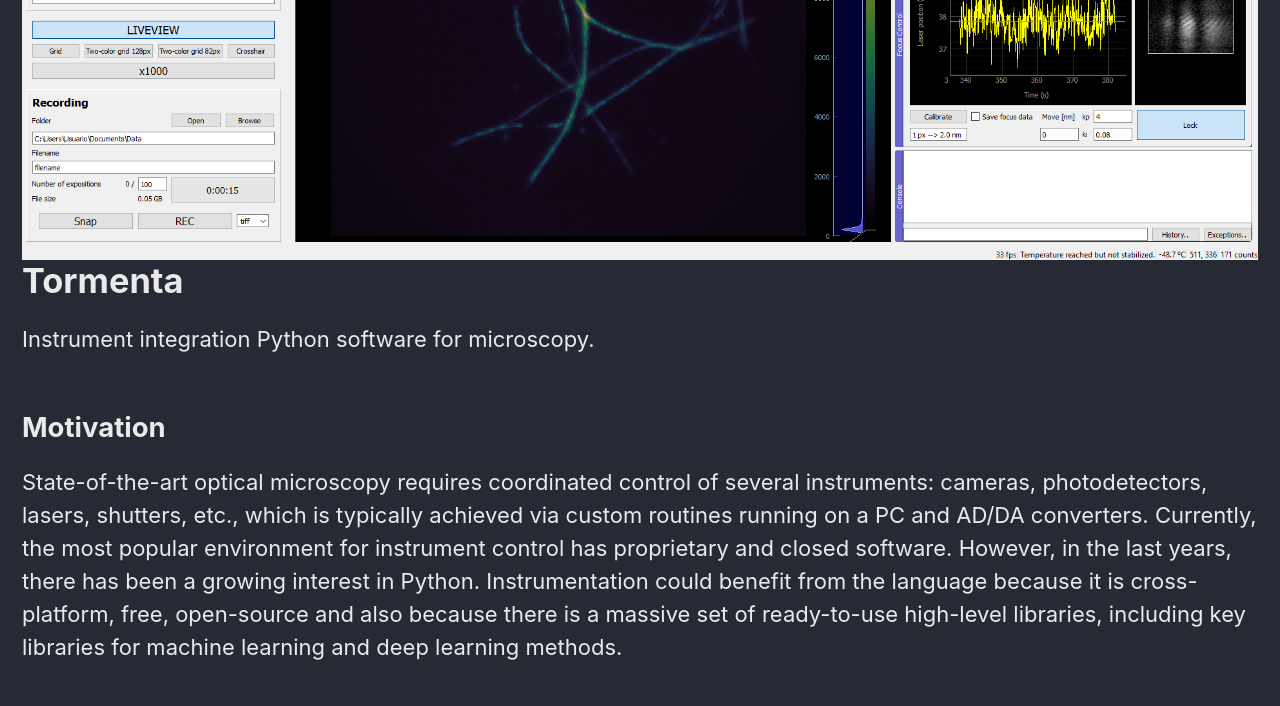
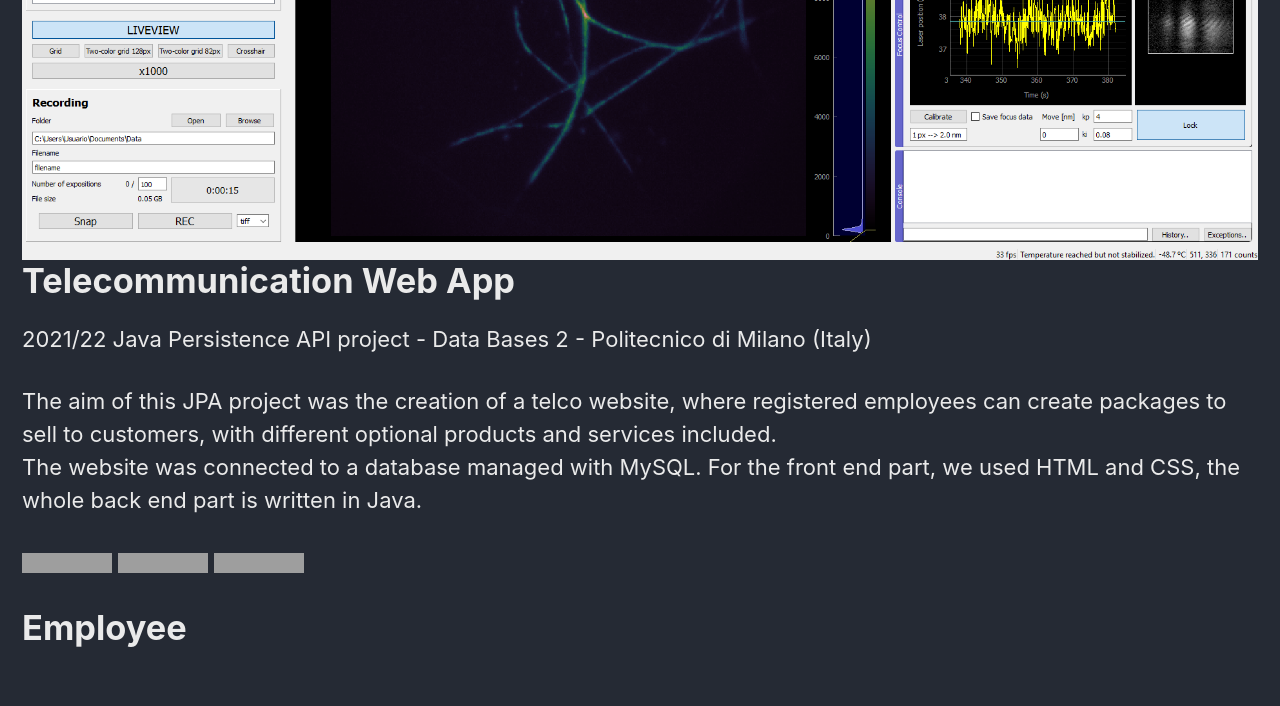
Before and after one commit to fillics/fillics.github.io, a Jekyll site: the page built from _posts/projects/2016-12-01-tormenta.md, in a window 1280 px wide and 1400 px high, scrolled down 554 px. Shown: the top 706 px of the window. Built offline with Jekyll 4.4.1, drawn with Linux system fonts in a browser that asks for light colours; nearby versions of some CDN libraries; some of the changed text lies outside the part shown; grey boxes are pictures that could not be loaded.

Commit message:
telco app

```diff
--- a/_posts/projects/2016-12-01-tormenta.md
+++ b/_posts/projects/2016-12-01-tormenta.md
@@ -1,6 +1,6 @@
 ---
 layout: article
-title: Tormenta
+title: Telecommunication Web App
 categories: projects
 modified: 2016-06-01T16:28:11-04:00
 tags: [instrument control, pyqt]
@@ -10,24 +10,29 @@ image:
   feature: 2016-12-01-tormenta.png
 ---
 
-Instrument integration Python software for microscopy.
+2021/22 Java Persistence API project - Data Bases 2 - Politecnico di Milano (Italy)
 
-## Motivation
+The aim of this JPA project was the creation of a telco website, where registered employees can create packages to sell to customers, with different optional products and services included.
+<br />
+The website was connected to a database managed with MySQL. For the front end part, we used HTML and CSS, the whole back end part is written in Java.
 
-State-of-the-art optical microscopy requires coordinated control of several instruments: cameras, photodetectors, lasers, shutters, etc., which is typically achieved via custom routines running on a PC and AD/DA converters. Currently, the most popular environment for instrument control has proprietary and closed software. However, in the last years, there has been a growing interest in Python. Instrumentation could benefit from the language because it is cross-platform, free, open-source and also because there is a massive set of ready-to-use high-level libraries, including key libraries for machine learning and deep learning methods.
+![image](https://img.shields.io/badge/HTML5-E34F26?style=for-the-badge&logo=html5&logoColor=white)
+![image](https://img.shields.io/badge/CSS3-1572B6?style=for-the-badge&logo=css3&logoColor=white)
+![image](https://img.shields.io/badge/MySQL-005C84?style=for-the-badge&logo=mysql&logoColor=white)
 
-## Tormenta
+# Employee
+## Registration Phase
+![gif1](https://user-images.githubusercontent.com/24494773/155732329-6202e905-2142-438c-8fba-8997f44849f3.gif)
 
-Within this context we developed *Tormenta*, an open-source modular, flexible Python software for the control of optical microscopes and adaptable to any kind
-of imaging experiment. It consists of a graphical user interface along with several modules to control common microscopy hardware such as lasers, cameras, photon detectors and cameras. It also includes features such as large data set handling, a focus stabilization module, and routines for background subtraction, among others.
+## Creation of an optional product
+![gif2](https://user-images.githubusercontent.com/24494773/155733557-f5949037-b322-4979-8f1b-a29beab79112.gif)
 
-<figure style="width: 1000px" class="align-center">
-	<img src="/images/2016-12-01-tormenta.gif">
-	<figcaption>Demonstration of sample scanning and image reconstruction.</figcaption>
-</figure>
+## Creation of a service package
+![gif3](https://user-images.githubusercontent.com/24494773/155733568-ecfbfba8-fc9b-43ad-8d42-6d10ca9e14e3.gif)
 
-## Resources
+# Client
+## Login and HomePage
+![gif](https://user-images.githubusercontent.com/24494773/155786836-f2d01464-aae1-44ee-a848-37a0191f131d.gif)
 
-The version specifically dedicated to widefield microscopes was presented in the paper Barabas, Masullo, Stefani, *Note: Tormenta: An open source Python-powered control software for camera based optical microscopy*, Review of Scientific Instruments, 2016 ([Link](https://doi.org/10.1063/1.4972392)). The code is hosted at this [GitHub repository](https://github.com/fedebarabas/tormenta).
-
-Lately, we adapted the software to scanning microscopes and included new functionalities. This version is hosted at this [GitHub repository](https://github.com/fedebarabas/Tempesta).
+## Purchasing Phase
+![gif2](https://user-images.githubusercontent.com/24494773/155786913-adfc8a15-f827-4fbb-ae5c-82003db95bba.gif)
```
